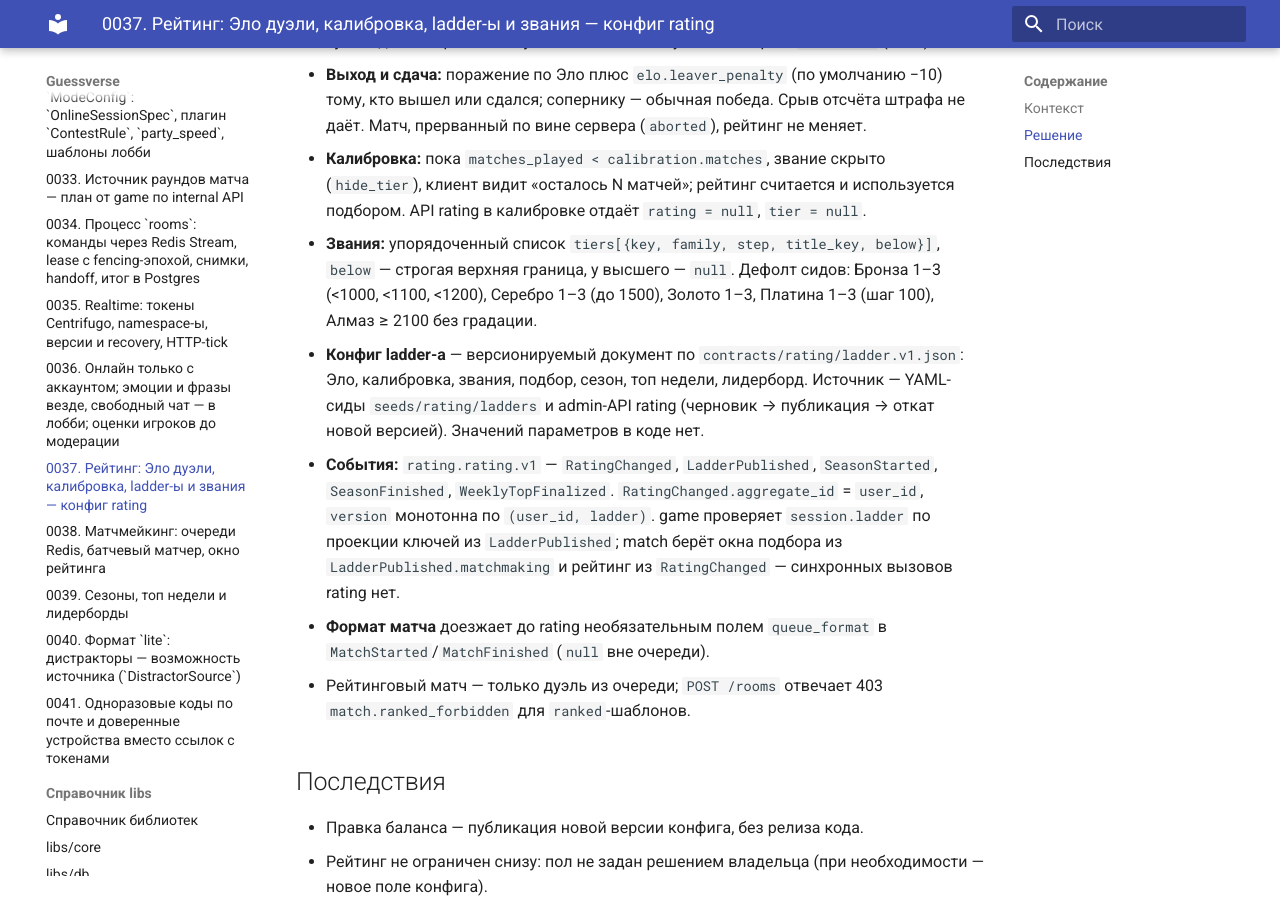
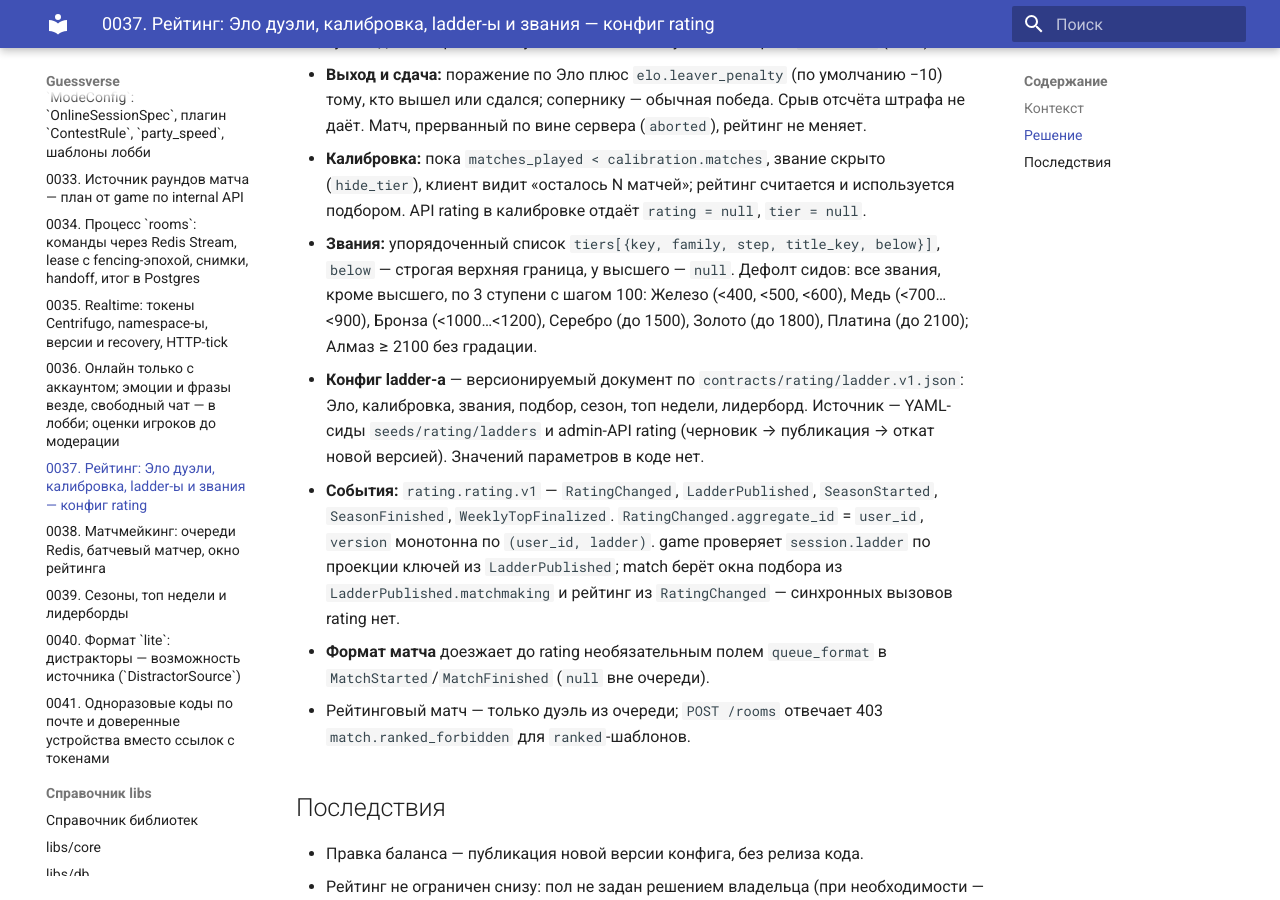
Before and after one commit to L0GIN0UT/oncue, an MkDocs documentation site: the page built from docs/adr/0037-rating-elo-calibration-ladder-config.md, in a window 1280 px wide and 900 px high, scrolled down 783 px. Built offline with MkDocs 1.6.1 and Material for MkDocs 9.7.7, drawn with Linux system fonts in a browser that asks for light colours.

Commit message:
feat(contracts): звания ladder-а — Железо и Медь по 3 ступени, Алмаз без градации

```diff
--- a/docs/adr/0037-rating-elo-calibration-ladder-config.md
+++ b/docs/adr/0037-rating-elo-calibration-ladder-config.md
@@ -26,9 +26,9 @@
   (`hide_tier`), клиент видит «осталось N матчей»; рейтинг считается и используется
   подбором. API rating в калибровке отдаёт `rating = null`, `tier = null`.
 - **Звания:** упорядоченный список `tiers[{key, family, step, title_key, below}]`, `below` —
-  строгая верхняя граница, у высшего — `null`. Дефолт сидов: Бронза 1–3 (<1000, <1100,
-  <1200), Серебро 1–3 (до 1500), Золото 1–3, Платина 1–3 (шаг 100), Алмаз ≥ 2100 без
-  градации.
+  строгая верхняя граница, у высшего — `null`. Дефолт сидов: все звания, кроме высшего, по 3
+  ступени с шагом 100: Железо (<400, <500, <600), Медь (<700…<900), Бронза (<1000…<1200),
+  Серебро (до 1500), Золото (до 1800), Платина (до 2100); Алмаз ≥ 2100 без градации.
 - **Конфиг ladder-а** — версионируемый документ по `contracts/rating/ladder.v1.json`: Эло,
   калибровка, звания, подбор, сезон, топ недели, лидерборд. Источник — YAML-сиды
   `seeds/rating/ladders` и admin-API rating (черновик → публикация → откат новой версией).
```
Also changed, not shown: docs/handoff/stage-4b.md (+1 -1 lines), docs/plans/stage-4.md (+1 -1 lines), 1 other file.
